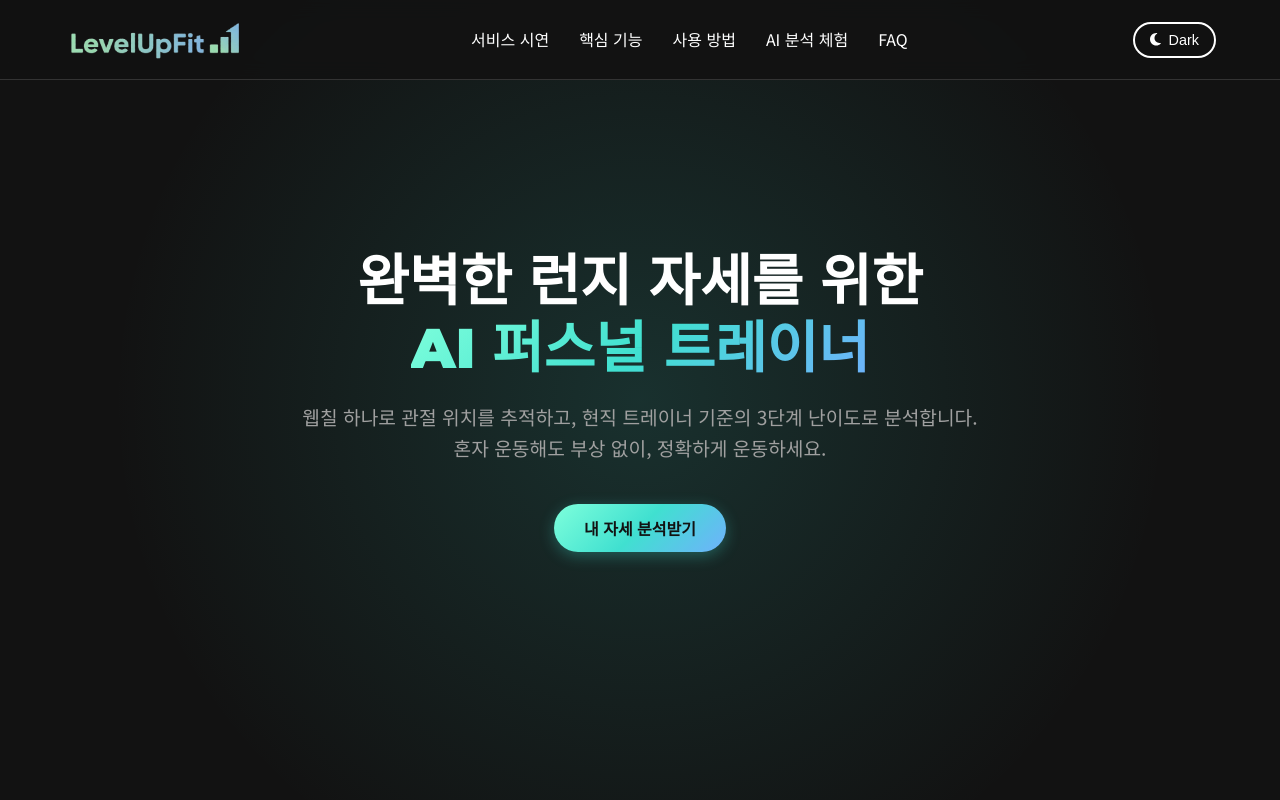
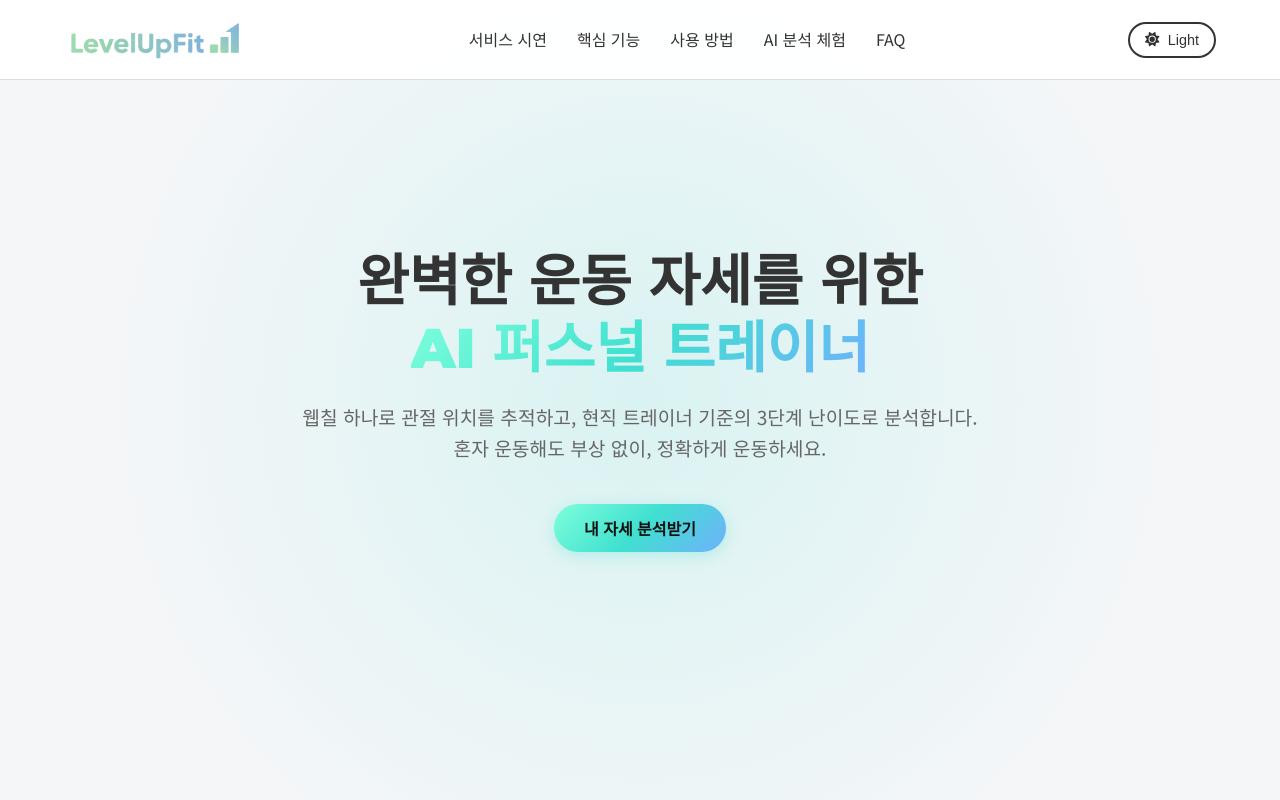
Before and after one commit to TreeBomb-01/WebDevelopmentBasics, a plain HTML site: page index.html in a window 1280 px wide. Shown: the top 800 px of the page. Drawn offline with Linux system fonts and the light colour scheme.

Commit message:
기본 다크테마에서 라이트테마로 변경

```diff
--- a/css/index.css
+++ b/css/index.css
@@ -33,21 +33,7 @@
     /* 브랜드 그라데이션: 로고 및 강조 요소에 사용 */
     --brand-gradient: linear-gradient(135deg, var(--mint) 0%, var(--turquoise) 50%, var(--skyblue) 100%);
 
-    /* 다크 모드 기본값 (기본 테마) */
-    --bg-color: #121212;           /* 배경색 */
-    --card-bg: #1e1e1e;            /* 카드/컨테이너 배경색 */
-    --text-color: #ffffff;          /* 주요 텍스트 색상 */
-    --text-sub: #a0a0a0;           /* 보조 텍스트 색상 */
-    --primary-color: #40E0D0;      /* 프라이머리 액션 색상 */
-    --primary-hover: #2ec4b6;      /* 프라이머리 호버 색상 */
-    --accent-color: #6FB1FC;       /* 액센트 색상 */
-    --nav-bg: rgba(18, 18, 18, 0.95);  /* 네비게이션 배경 (반투명) */
-    --border-color: #333;          /* 테두리 색상 */
-    --shadow: 0 4px 20px rgba(0,0,0,0.5);  /* 그림자 */
-}
-
-/* 라이트 모드 테마 변수 */
-[data-theme="light"] {
+    /* 라이트 모드 기본값 (기본 테마) */
     --bg-color: #f4f6f8;
     --card-bg: #ffffff;
     --text-color: #333333;
@@ -58,6 +44,20 @@
     --nav-bg: rgba(255, 255, 255, 0.95);
     --border-color: #ddd;
     --shadow: 0 4px 20px rgba(0,0,0,0.1);
+}
+
+/* 다크 모드 테마 변수 */
+[data-theme="dark"] {
+    --bg-color: #121212;
+    --card-bg: #1e1e1e;
+    --text-color: #ffffff;
+    --text-sub: #a0a0a0;
+    --primary-color: #40E0D0;
+    --primary-hover: #2ec4b6;
+    --accent-color: #6FB1FC;
+    --nav-bg: rgba(18, 18, 18, 0.95);
+    --border-color: #333;
+    --shadow: 0 4px 20px rgba(0,0,0,0.5);
 }
 
 
@@ -397,7 +397,6 @@ section {
     height: 100%;
     width: 0%;
     background-color: var(--primary-color);
-    transition: width 0.1s linear;
     box-shadow: 0 0 10px rgba(64, 224, 208, 0.5);
 }
 
--- a/index.html
+++ b/index.html
@@ -70,7 +70,7 @@
         <div style="display: flex; gap: 15px; align-items: center;">
             <!-- 테마 토글 버튼: 다크/라이트 모드 전환 -->
             <button class="theme-toggle" id="themeToggle" aria-label="다크 모드 전환">
-                <i class="fas fa-moon" aria-hidden="true"></i> Dark
+                <i class="fas fa-sun" aria-hidden="true"></i> Light
             </button>
             <!-- 햄버거 메뉴: 모바일에서만 표시 -->
             <div class="hamburger" id="hamburger" role="button" aria-label="모바일 메뉴 열기" tabindex="0">
@@ -90,7 +90,7 @@
         ===================================================================== -->
 <section class="hero" aria-labelledby="hero-title">
             <div class="container hero-content fade-in-up">
-                <h1 id="hero-title">완벽한 런지 자세를 위한<br><span>AI 퍼스널 트레이너</span></h1>
+                <h1 id="hero-title">완벽한 운동 자세를 위한<br><span>AI 퍼스널 트레이너</span></h1>
                 <p>
                     웹칠 하나로 관절 위치를 추적하고, 현직 트레이너 기준의 3단계 난이도로 분석합니다.<br>
                     혼자 운동해도 부상 없이, 정확하게 운동하세요.
@@ -250,7 +250,7 @@
                     <div class="step">
                         <div class="step-icon"><i class="fas fa-camera"></i></div>
                         <h3>1. 영상 촬영/업로드</h3>
-                        <p>런지 자세를 정면 또는 측면에서 촬영하여 업로드하세요.</p>
+                        <p>운동 자세를 정면 또는 측면에서 촬영하여 업로드하세요.</p>
                     </div>
 
                     <!-- Step 2: AI 분석 -->
@@ -397,12 +397,11 @@
             <div class="logo-wrapper">
                 <img src="images/logo.png" alt="LevelUpFit 로고" class="logo-img">
             </div>
-            <p>AI-Powered Lunge Evaluation Prototype<br>Copyright © 2024 LevelUpFit Corp. All rights reserved.</p>
+            <p>AI-Powered Exercise Evaluation Prototype<br>Copyright © 2024 LevelUpFit Corp. All rights reserved.</p>
 
             <!-- 소셜 미디어 및 연락처 링크: 접근성을 위해 aria-label 제공 -->
             <div style="margin-top: 20px; font-size: 1.5rem;">
                 <a href="https://github.com/LevelUpFit" target="_blank" aria-label="GitHub"><i class="fab fa-github" style="margin: 0 10px;"></i></a>
-                <a href="https://instagram.com/LevelUpFit" target="_blank" aria-label="Instagram"><i class="fab fa-instagram" style="margin: 0 10px;"></i></a>
                 <!-- mailto: 프로토콜을 사용한 이메일 링크 (웹 표준) -->
                 <a href="mailto:htb010630@gmail.com" aria-label="이메일 보내기"><i class="fas fa-envelope" style="margin: 0 10px;"></i></a>
             </div>
```
